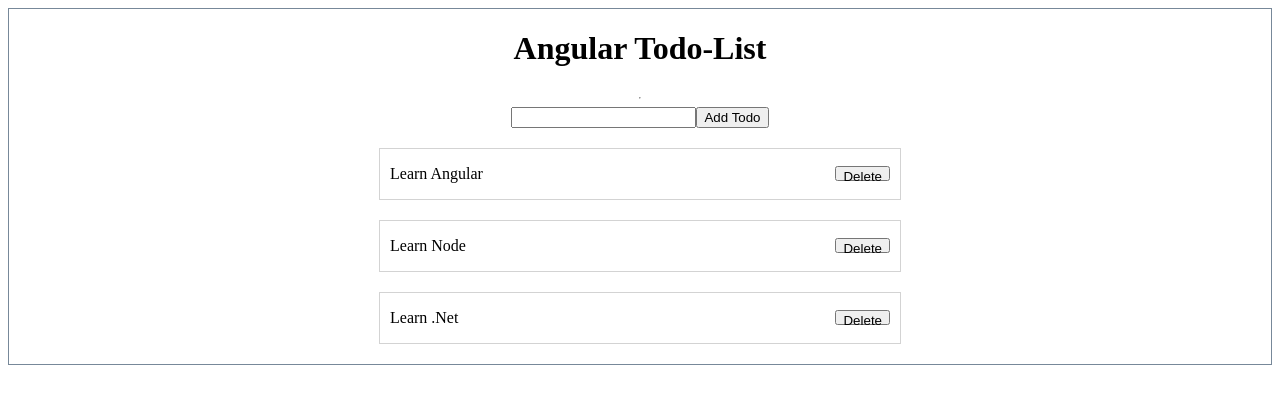
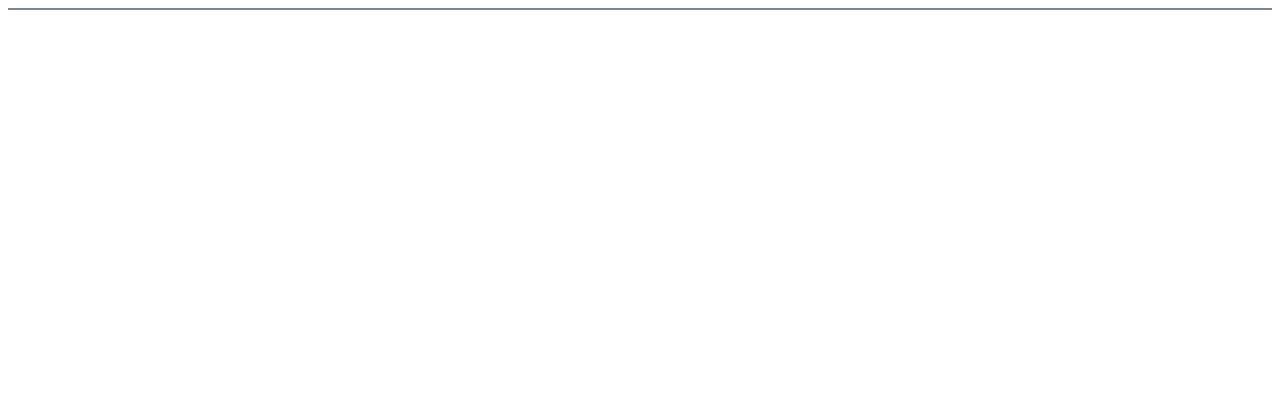
Before and after one commit to angeltorgon/angular-todo-list, an Angular app: page / in a window 1280 px wide. Shown: the top 404 px of the page. Built offline with nearby package versions, Linux system fonts and the light colour scheme.

Commit message:
removed all components from app

```diff
--- a/src/app/app.component.html
+++ b/src/app/app.component.html
@@ -1,9 +1,3 @@
 <div class="app-container">
-  <h1>Angular Todo-List</h1>
-  <hr/>
-  <form>
-    <input name="todo" [(ngModel)]="inputText" type="text"/>
-    <button (click)="addTodo()">Add Todo</button>
-  </form>
-  <todo-list [todos]="todos" deleteTodo="deleteTodo" ></todo-list>
+
 </div>
--- a/src/app/app.module.ts
+++ b/src/app/app.module.ts
@@ -3,14 +3,10 @@ import { NgModule } from '@angular/core';
 import { FormsModule } from '@angular/forms';
 
 import { AppComponent } from './app.component';
-import { TodoListComponent } from './todo-list/todo-list.component';
-import { TodoComponent } from './todo/todo.component';
 
 @NgModule({
   declarations: [
     AppComponent,
-    TodoListComponent,
-    TodoComponent
   ],
   imports: [
     BrowserModule,
--- a/src/app/todo-list/todo-list.component.html
+++ /dev/null
@@ -1,3 +0,0 @@
-<div *ngFor="let todo of todos">
-  <todo [deleteTodo]="deleteTodo" [todo]="todo.todo"></todo>
-</div>
--- a/src/app/todo-list/todo-list.component.ts
+++ /dev/null
@@ -1,21 +0,0 @@
-import { Component, OnInit, Input } from '@angular/core';
-
-@Component({
-  selector: 'todo-list',
-  templateUrl: './todo-list.component.html',
-  styleUrls: ['./todo-list.component.css']
-})
-export class TodoListComponent implements OnInit {
-
-  @Input('todos') todos: any;
-  @Input('deleteTodo') deleteTodo: any;
-
-  constructor() {
-
-  }
-
-  ngOnInit() {
-    console.log(this.deleteTodo)
-  }
-
-}
--- a/src/app/todo/todo.component.css
+++ /dev/null
@@ -1,14 +0,0 @@
-.todo {
-    width: 500px;
-    display: flex;
-    justify-content: space-between;
-    align-items: center;
-    border: 1px solid lightgrey;
-    height: 30px;
-    padding: 10px;
-    margin: 20px 0;
-}
-
-button {
-    height: 15px;
-}
--- a/src/app/todo/todo.component.html
+++ /dev/null
@@ -1,4 +0,0 @@
-<div class="todo">
-  <p>{{todo}}</p>
-  <button (click)="deleteTodo()">Delete</button>
-</div>
--- a/src/app/todo/todo.component.ts
+++ /dev/null
@@ -1,19 +0,0 @@
-import { Component, OnInit, Input } from '@angular/core';
-
-@Component({
-  selector: 'todo',
-  templateUrl: './todo.component.html',
-  styleUrls: ['./todo.component.css']
-})
-export class TodoComponent implements OnInit {
-
-  @Input('todo') todo: string;
-  @Input('deleteTodo') deleteTodo: any;
-
-  constructor() { }
-
-  ngOnInit() {
-    console.log(this.deleteTodo)
-  }
-
-}
```
Also changed, not shown: src/app/todo-list/todo-list.component.css (deleted), 2 other files (tests, documents, lock files or other folders).
